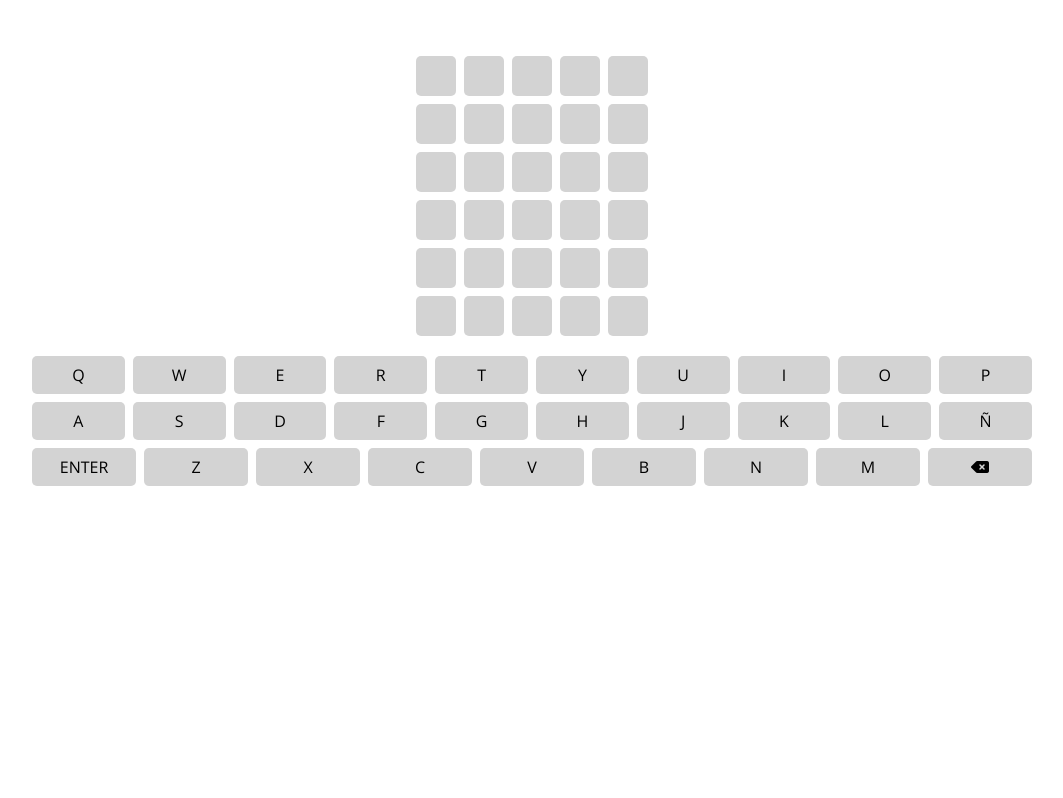
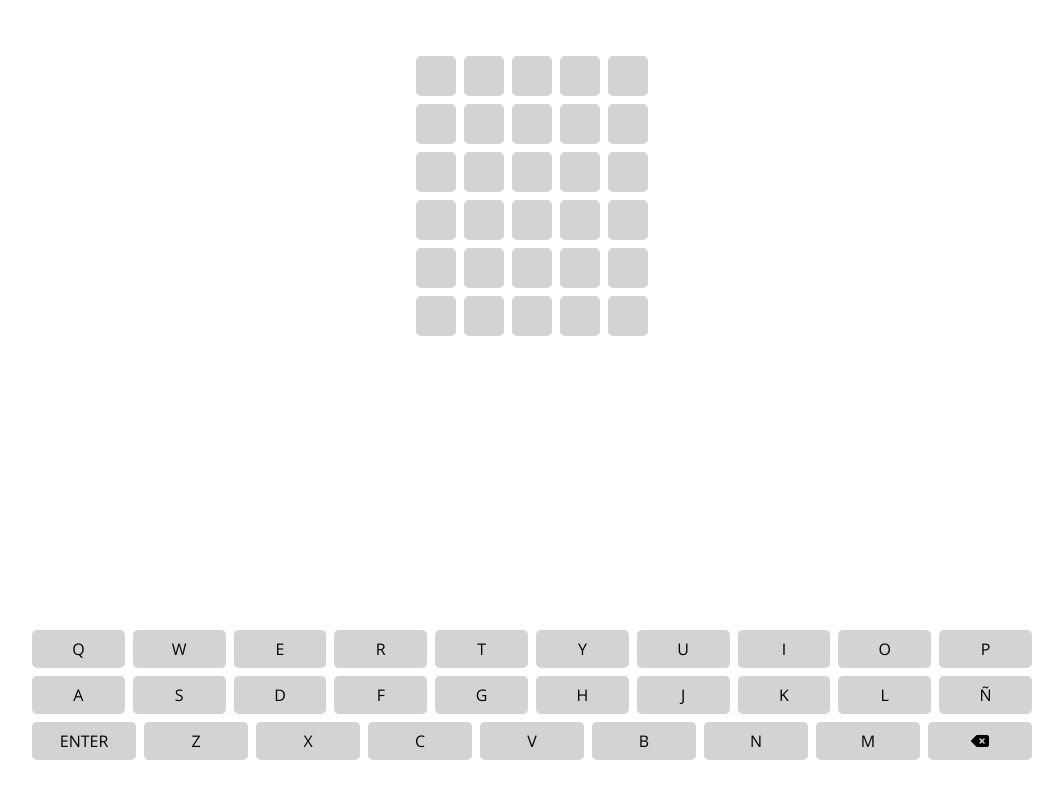
Before and after one commit to daniviro/wordle, a website: page index.html in a window 1280 px wide. Shown: the whole page, without its empty margins (108-1171 px from the left). Drawn offline with nearby package versions, Linux system fonts and the light colour scheme.

Commit message:
flex keyboard

```diff
--- a/index.html
+++ b/index.html
@@ -109,6 +109,7 @@
             }
         }
         .container{
+            height: calc(100vh - 6em);
             margin: auto;
             font-family: 'Open Sans', sans-serif;
             padding: 3em;
@@ -143,6 +144,7 @@
             background: #52BE80;
         }
         .flex.column.tiles {
+            flex: 1;
             gap: .5em;
         }
         .flex.column.tiles > .flex {
```
